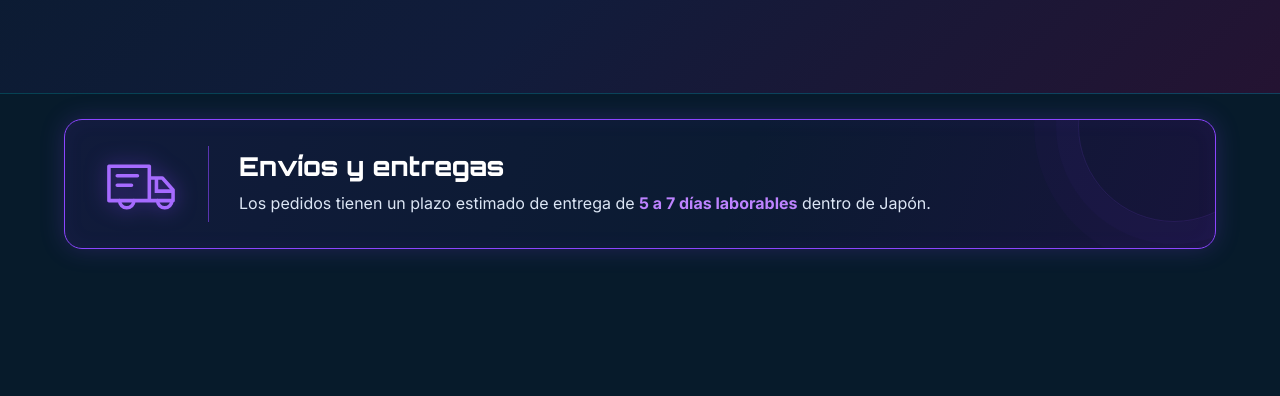
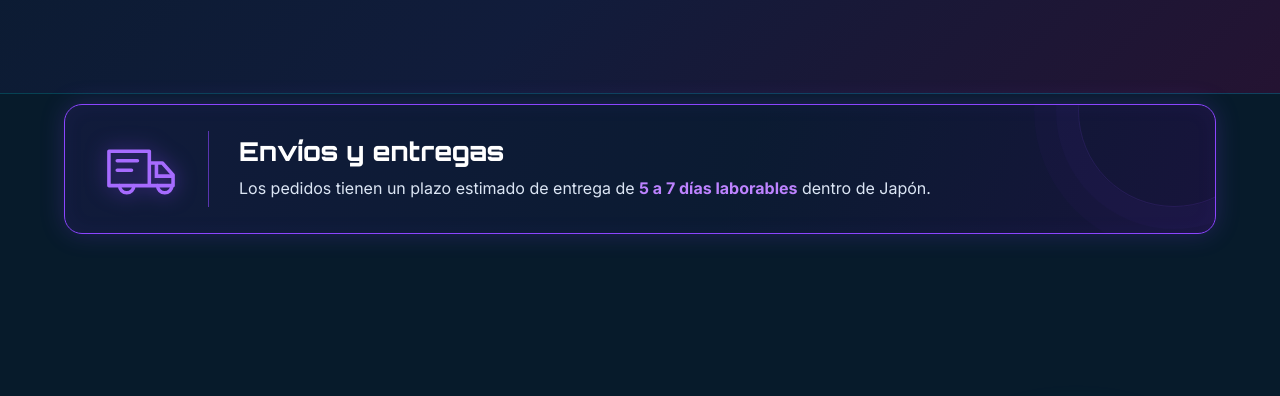
Before and after one commit to YoguiOff/-website-for-live-streams, a plain HTML site: page index.html in a window 1280 px wide. Shown: the part 3186-3582 px from the top of the page. Drawn offline with Linux system fonts and the light colour scheme; no server answers.

Commit message:
Reduce separación superior del apartado de envíos a 10px

```diff
--- a/styles.css
+++ b/styles.css
@@ -65,7 +65,7 @@ a{color:inherit;text-decoration:none}
 
 
 /* Apartado independiente de envíos y entregas de ヨギ SHOP */
-.shipping-info-section{display:flex;align-items:center;gap:30px;margin-top:25px;margin-bottom:70px;padding:26px 34px;border:1px solid #8b45ff;border-radius:18px;background:linear-gradient(110deg,#111b3b 0%,#0b1b32 58%,#17143b 100%);box-shadow:0 0 24px #8b45ff35,inset 0 0 22px #8b45ff0d;position:relative;overflow:hidden}
+.shipping-info-section{display:flex;align-items:center;gap:30px;margin-top:10px;margin-bottom:70px;padding:26px 34px;border:1px solid #8b45ff;border-radius:18px;background:linear-gradient(110deg,#111b3b 0%,#0b1b32 58%,#17143b 100%);box-shadow:0 0 24px #8b45ff35,inset 0 0 22px #8b45ff0d;position:relative;overflow:hidden}
 .shipping-info-section:after{content:"";position:absolute;width:190px;height:190px;right:-55px;top:-90px;border:1px solid #8b45ff25;border-radius:50%;box-shadow:0 0 0 22px #8b45ff08,0 0 0 44px #8b45ff06;pointer-events:none}
 .shipping-info-icon{flex:0 0 110px;display:grid;place-items:center;min-height:76px;border-right:1px solid #8b45ff99;color:#a66bff;padding-right:25px}
 .shipping-info-icon svg{width:76px;height:76px;filter:drop-shadow(0 0 10px #8b45ff88)}
```
